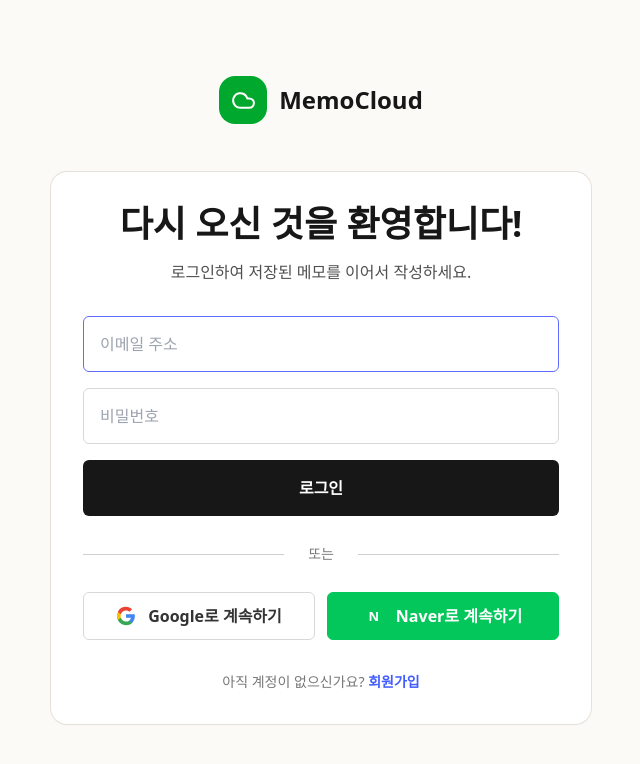
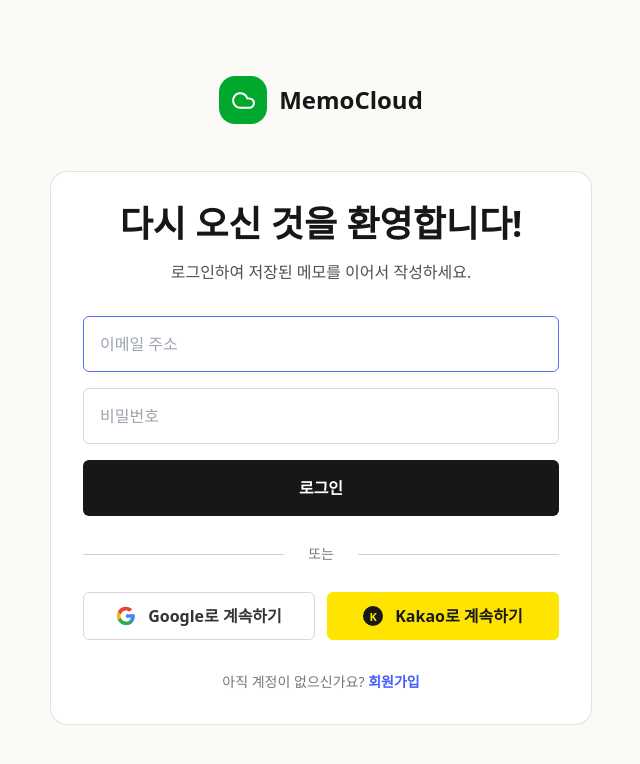
Before and after one commit to davidkimyang/MemoCloude, a Next.js app: page /login in a window 1280 px wide. Shown: the top 764 px of the page, without its empty margins (319-959 px from the left). Built offline with nearby package versions, Linux system fonts and the light colour scheme; no server answers.

Commit message:
Replace Naver OAuth with Kakao

```diff
--- a/components/auth/AuthForm.tsx
+++ b/components/auth/AuthForm.tsx
@@ -11,8 +11,6 @@
   mode: "login" | "signup";
 };
 
-type OAuthProvider = Provider | "naver";
-
 function GoogleMark() {
   return (
     <svg aria-hidden="true" viewBox="0 0 24 24" className="h-5 w-5">
@@ -24,10 +22,10 @@
   );
 }
 
-function NaverMark() {
+function KakaoMark() {
   return (
-    <span aria-hidden="true" className="flex h-5 w-5 items-center justify-center rounded-sm bg-[#03c75a] text-[13px] font-black leading-none text-white">
-      N
+    <span aria-hidden="true" className="flex h-5 w-5 items-center justify-center rounded-full bg-[#191919] text-[11px] font-black leading-none text-[#fee500]">
+      K
     </span>
   );
 }
@@ -39,7 +37,7 @@
   const [confirmPassword, setConfirmPassword] = useState("");
   const [message, setMessage] = useState<string | null>(null);
   const [loading, setLoading] = useState(false);
-  const [oauthLoading, setOauthLoading] = useState<OAuthProvider | null>(null);
+  const [oauthLoading, setOauthLoading] = useState<Provider | null>(null);
   const isSignup = mode === "signup";
 
   async function onSubmit(event: FormEvent<HTMLFormElement>) {
@@ -73,7 +71,7 @@
     router.push("/app");
   }
 
-  async function signInWithProvider(provider: OAuthProvider) {
+  async function signInWithProvider(provider: Provider) {
     setMessage(null);
 
     if (!hasSupabaseEnv) {
@@ -83,7 +81,7 @@
 
     setOauthLoading(provider);
     const { error } = await supabase.auth.signInWithOAuth({
-      provider: provider as Provider,
+      provider,
       options: {
         redirectTo: `${window.location.origin}/app`
       }
@@ -168,13 +166,13 @@
               Google로 계속하기
             </button>
             <button
-              className="flex h-12 items-center justify-center gap-3 rounded-md border border-[#03c75a] bg-[#03c75a] font-semibold text-white transition hover:bg-[#02b351] disabled:opacity-60"
+              className="flex h-12 items-center justify-center gap-3 rounded-md border border-[#fee500] bg-[#fee500] font-semibold text-[#191919] transition hover:bg-[#f4dc00] disabled:opacity-60"
               disabled={loading || Boolean(oauthLoading)}
-              onClick={() => void signInWithProvider("naver")}
+              onClick={() => void signInWithProvider("kakao")}
               type="button"
             >
-              {oauthLoading === "naver" ? <Loader2 className="animate-spin" size={18} /> : <NaverMark />}
-              Naver로 계속하기
+              {oauthLoading === "kakao" ? <Loader2 className="animate-spin" size={18} /> : <KakaoMark />}
+              Kakao로 계속하기
             </button>
           </div>
 
```
